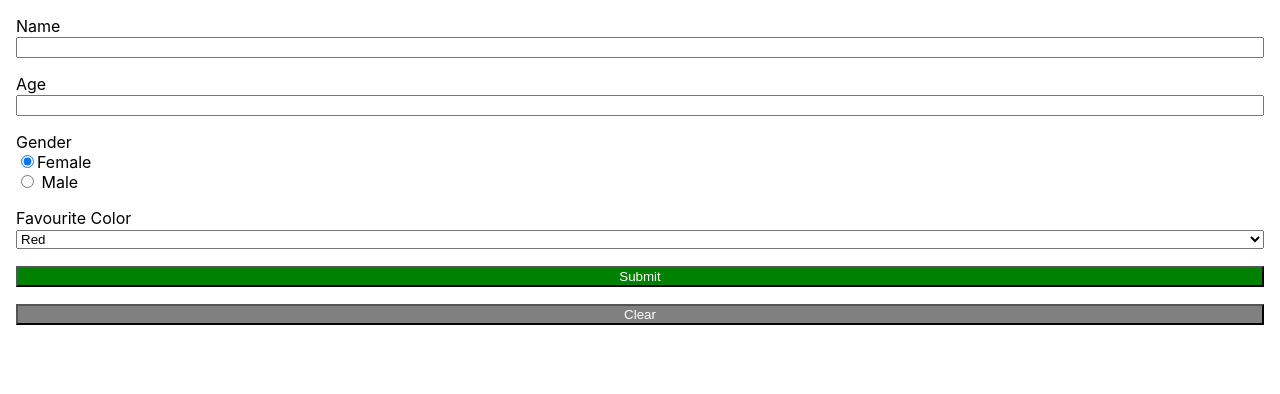
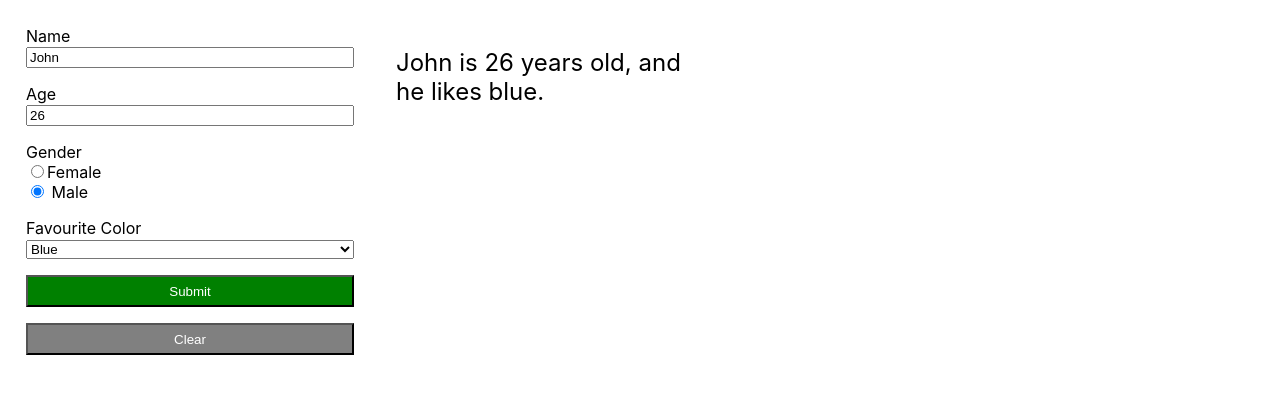
Before and after one commit to KaiLing-Kath/Besquare-Form, a React (Create React App) app: page / in a window 1280 px wide. Shown: the top 394 px of the page. Built offline with nearby package versions, Linux system fonts and the light colour scheme.

Commit message:
tried to improve the styling

```diff
--- a/src/App.css
+++ b/src/App.css
@@ -31,6 +31,19 @@ input[type="radio"] {
 
 .pa-16 {
   padding: 16px;
+  display: flex;
+  width: 60%;
+}
+.pa-16-1 {
+  flex: 1;
+  margin: 10px;
+  width: 50%;
+}
+.pa-16-2 {
+  margin-right: 20px;
+  width: 50%;
+  font-size: 1.5rem;
+  padding: 2rem;
 }
 
 .mb-16 {
@@ -57,4 +70,5 @@ input[type="radio"] {
 
 button {
   width: 100%;
+  height: 2rem;
 }
--- a/src/App.tsx
+++ b/src/App.tsx
@@ -7,10 +7,10 @@ import "./App.css";
 export default function App() {
   //[items inside the component state, fuction called to update the items]
   //("default data")
-  const [name, setName] = React.useState<string>("");
-  const [age, setAge] = React.useState<string | undefined>("");
-  const [color, setColor] = React.useState<string | undefined>("red");
-  const [gender, setGender] = React.useState<string>("Female");
+  const [name, setName] = React.useState<string>("John");
+  const [age, setAge] = React.useState<string | undefined>("26");
+  const [color, setColor] = React.useState<string | undefined>("blue");
+  const [gender, setGender] = React.useState<string>("Male");
 
   const changeName = (event: React.ChangeEvent<HTMLInputElement>) => {
     setName(event.target.value);
@@ -35,13 +35,20 @@ export default function App() {
 
   const isRadioSelected = (value: string): boolean => gender === value;
 
+  const showAlert = () => {
+    alert("Submitted");
+  };
   const resetInputField = () => {
     setName("");
     setAge("");
+    setColor("red");
+    setGender("Female");
+    alert("Cleared");
   };
 
   return (
     <div className="pa-16">
+      <div className="pa-16-1">
         <form onSubmit={handleSubmit}>
           <Input name="Name" value={name} onChange={changeName} />
           <Input name="Age" value={age} onChange={changeAge} />
@@ -71,13 +78,22 @@ export default function App() {
             </div>
           </div>
           <Select name="Favourite Color" value={color} onChange={changeColor} />
-        <button type="submit" className="btn-primary mb-16">
+          <button
+            onClick={showAlert}
+            type="submit"
+            className="btn-primary mb-16"
+          >
             Submit
           </button>
           <button onClick={resetInputField} className="btn-secondary">
             Clear
           </button>
         </form>
+      </div>
+      <div className="pa-16-2">
+        {name} is {age} years old, and {gender === "Female" ? "she" : "he"}{" "}
+        likes {color}.
+      </div>
     </div>
   );
 }
```
Lines whose indentation alone changed are shown as unchanged.
